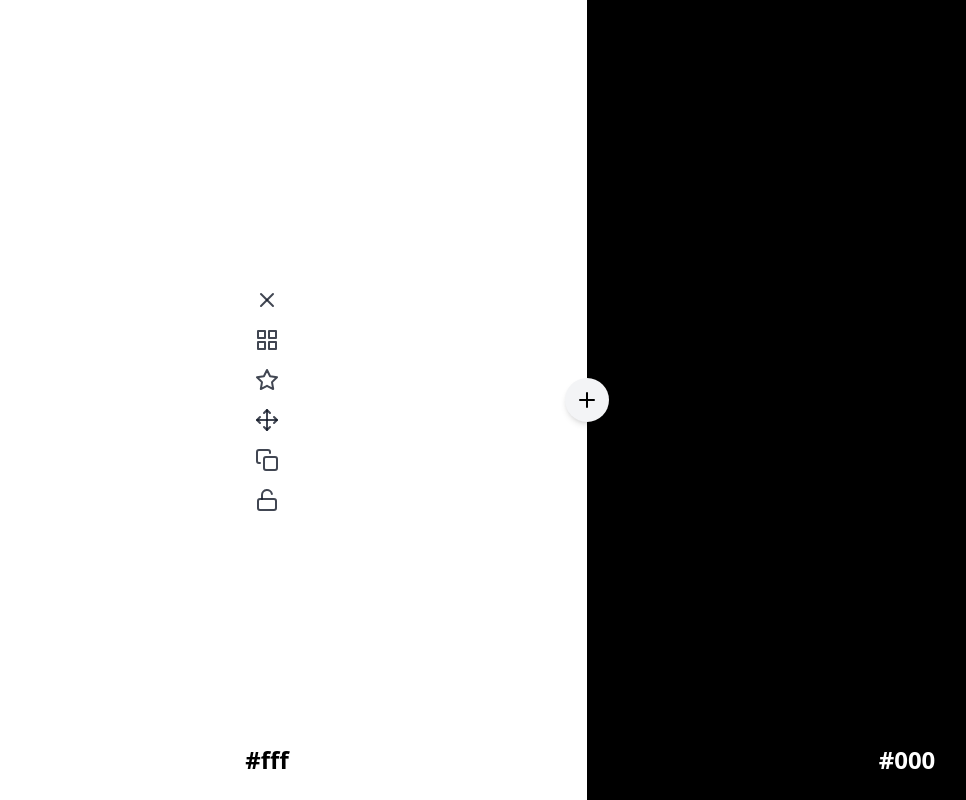
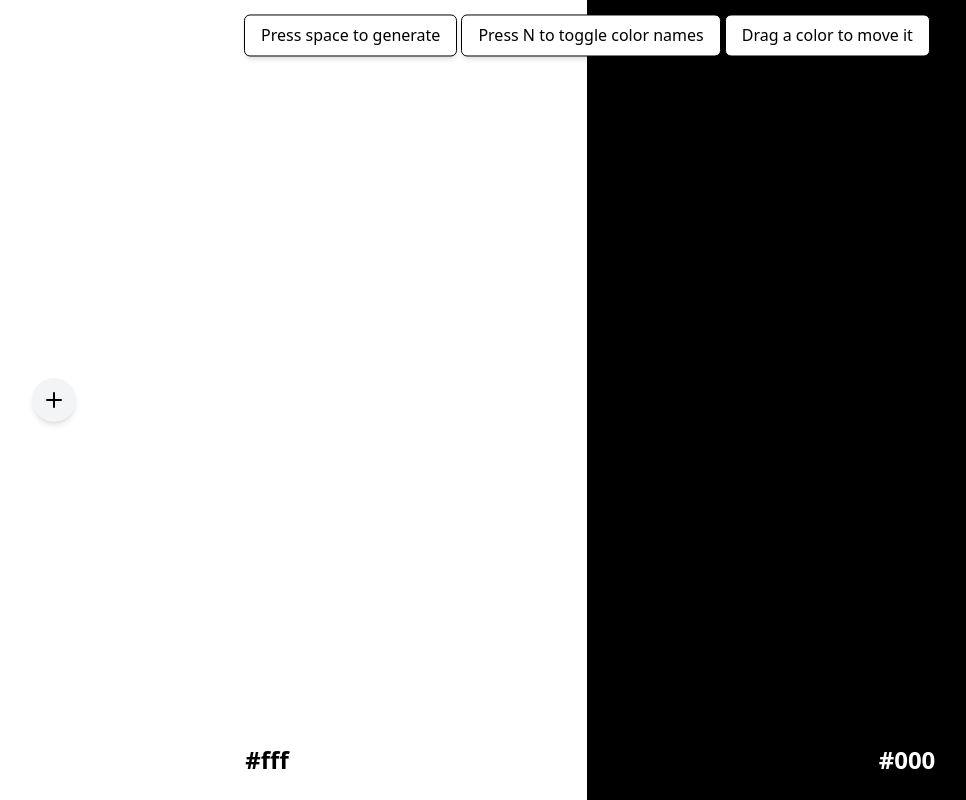
Before and after one commit to imMatheus/colors, a React (Create React App) app: page /fff-000 in a window 1280 px wide. Shown: the whole page, without its empty margins (53-1019 px from the left). Built offline with nearby package versions, Linux system fonts and the light colour scheme.

Commit message:
Cleanded up for netlify

```diff
--- a/src/App.js
+++ b/src/App.js
@@ -8,15 +8,11 @@ import {
 import CardsView from './components/CardsView'
 
 function App() {
+    console.log('Made by 3m@nu31, $1m0n and M@7h3u$')
     return (
         <Router>
             <Routes>
-                <Route
-                    exact
-                    path='/'
-                    element={<h1>hej</h1>}
-                    // element={<Navigate to='/fff-777-000' />}
-                />
+                <Route exact path='/' element={<Navigate to='/fff-000' />} />
                 <Route path='*' element={<CardsView />} />
             </Routes>
         </Router>
--- a/src/components/Card.jsx
+++ b/src/components/Card.jsx
@@ -1,5 +1,5 @@
-import React, { useState } from 'react'
-import { X, Grid, Star, Move, Copy, Lock, Unlock, Plus } from 'react-feather'
+import React, { useEffect, useState } from 'react'
+import { X, Move, Plus } from 'react-feather'
 import Color from 'color'
 import nearestColor from 'nearest-color'
 import colorNameList from 'color-name-list'
@@ -20,19 +20,26 @@ function Option({ children, className, isLight, onClick }) {
     )
 }
 
-export default function Card({ color, index, provider }) {
+export default function Card({ color, index, provider, showColorName }) {
     color = color.replaceAll('#', '')
     const { pathname } = useLocation()
+    const [colorName, setColorName] = useState(null)
     const isLight = Color('#' + color.replaceAll('#', '')).isLight()
     const navigate = useNavigate()
-    const [hover, setHover] = useState(false)
-    const colors = pathname.replace('/', '').split('-')
+    const colors = pathname.replace('/', '').split('-') //TODO fixa det här
 
-    // const colorList = colorNameList.reduce(
-    //     (o, { name, hex }) => Object.assign(o, { [name]: hex }),
-    //     {}
-    // )
-    // const nearest = nearestColor.from(colorList)
+    useEffect(() => {
+        if (showColorName) {
+            const colorList = colorNameList.reduce(
+                (o, { name, hex }) => Object.assign(o, { [name]: hex }),
+                {}
+            )
+            const nearest = nearestColor.from(colorList)
+            setColorName(nearest('#' + color).name)
+        } else {
+            setColorName(null)
+        }
+    }, [showColorName])
 
     const removeColor = () => {
         colors.splice(index, 1)
@@ -41,12 +48,12 @@ export default function Card({ color, index, provider }) {
 
     const addColor = () => {
         if (colors.length >= 10) return
+
         let i = index + 1
         const newColors = chroma
             .scale([colors[index], colors[i] || '#000000'])
             .mode('lch')
             .colors(3)
-        console.log('newColor: ', newColors[1])
         colors.splice(i, 0, newColors[1].replaceAll('#', ''))
         navigate(`/${colors.join('-')}`)
     }
@@ -54,58 +61,62 @@ export default function Card({ color, index, provider }) {
     return (
         <div
             className='flex-1'
-            onMouseEnter={(e) => {
-                setHover(true)
-            }}
-            onMouseLeave={(e) => {
-                setHover(false)
-            }}
-            // onMouseMove={(e) => {
-            //     console.log(e)
-            // }}
             {...provider.draggableProps}
             {...provider.dragHandleProps}
             ref={provider.innerRef}
         >
             <div
-                className='p-4 h-full w-full relative flex justify-center items-end'
+                className='p-4 h-full w-full relative flex justify-center items-end bg-slate-50'
                 style={{ backgroundColor: '#' + color }}
             >
-                {hover && colors.length < 10 && (
+                {colors.length < 10 && (
+                    <>
+                        {index === 0 && (
+                            <div className='group absolute left-0 w-1/3 z-30 top-0 bottom-0 flex justify-center items-center '>
                                 <div
-                        onClick={addColor}
-                        className={`absolute rounded-full w-11 h-11 bg-gray-100 shadow-md right-0 top-1/2 -translate-y-1/2 ${
-                            index === colors.length - 1
-                                ? '-translate-x-1/2'
-                                : 'translate-x-1/2'
-                        } z-10 flex justify-center items-center`}
+                                    onClick={() => {
+                                        const newColors = chroma
+                                            .scale(['#ffffff', colors[index]])
+                                            .mode('lch')
+                                            .colors(3)
+
+                                        colors.unshift(
+                                            newColors[1].replaceAll('#', '')
+                                        )
+                                        navigate(`/${colors.join('-')}`)
+                                    }}
+                                    className='hidden group-hover:flex rounded-full w-11 h-11 bg-gray-100 shadow-md z-10 justify-center items-center'
                                 >
                                     <Plus />
                                 </div>
+                            </div>
                         )}
+
                         <div
-                    className={`absolute left-1/2 top-1/2 -translate-x-1/2 -translate-y-1/2  ${
-                        hover ? 'opacity-100' : 'opacity-0'
+                            className={`group absolute right-0 w-1/3 z-30 top-0 bottom-0 flex justify-center items-center ${
+                                index === colors.length - 1
+                                    ? '-translate-x-1/5'
+                                    : 'translate-x-1/2'
                             }`}
                         >
+                            <div
+                                onClick={addColor}
+                                className='hidden group-hover:flex rounded-full w-11 h-11 bg-gray-100 shadow-md z-10 justify-center items-center'
+                            >
+                                <Plus />
+                            </div>
+                        </div>
+                    </>
+                )}
+                <div className='absolute inset-0 group'>
+                    <div className='absolute left-1/2 top-1/2 -translate-x-1/2 -translate-y-1/2 hidden group-hover:block'>
                         <Option isLight={isLight} onClick={removeColor}>
                             <X />
-                    </Option>
-                    <Option isLight={isLight}>
-                        <Grid />
-                    </Option>
-                    <Option isLight={isLight}>
-                        <Star />
                         </Option>
                         <Option className='cursor-grab' isLight={isLight}>
                             <Move />
                         </Option>
-                    <Option isLight={isLight}>
-                        <Copy />
-                    </Option>
-                    <Option isLight={isLight}>
-                        <Unlock />
-                    </Option>
+                    </div>
                 </div>
                 <div className='text-center'>
                     {isLight ? (
@@ -117,15 +128,17 @@ export default function Card({ color, index, provider }) {
                             #{color}
                         </h3>
                     )}
-                    {/* {isLight ? (
+
+                    {showColorName &&
+                        (isLight ? (
                             <p className='text-black/80 font-semibold'>
-                            {nearest('#' + color).name}
+                                {colorName || '...'}
                             </p>
                         ) : (
                             <p className='text-white/80  font-semibold'>
-                            {nearest('#' + color).name}
+                                {colorName || '...'}
                             </p>
-                    )} */}
+                        ))}
                 </div>
             </div>
         </div>
--- a/src/components/CardsView.jsx
+++ b/src/components/CardsView.jsx
@@ -12,8 +12,8 @@ export default function CardsView() {
     const [loading, setLoading] = useState(false)
     const [colors, _setColors] = useState(pathname.replace('/', '').split('-'))
     const colorsRef = useRef(colors)
-    const renders = useRef(0)
-    console.log('renders:', ++renders.current)
+    const [showColorName, setShowColorName] = useState(false)
+    const [hasPressedSpace, setHasPressedSpace] = useState(false)
     const setColors = (data) => {
         colorsRef.current = data
         _setColors(data)
@@ -25,8 +25,12 @@ export default function CardsView() {
 
     useEffect(() => {
         window.addEventListener('keydown', (event) => {
+            if (event.code === 'KeyN') {
+                setShowColorName((c) => !c)
+            }
             if (!loading && event.code === 'Space') {
                 setLoading(true)
+                setHasPressedSpace(true)
 
                 const c = chroma
                     .scale([
@@ -43,15 +47,12 @@ export default function CardsView() {
                     ])
                     .mode('lch')
                     .colors(colorsRef.current.length)
-                console.log(c)
                 setColors(c)
             }
         })
 
         return () => {
-            window.removeEventListener('keydown', (event) => {
-                console.log('A key wasssss pressed', event)
-            })
+            window.removeEventListener('keydown', (event) => {})
         }
     }, [])
 
@@ -64,7 +65,6 @@ export default function CardsView() {
     }, [colors])
 
     function handleDragEnd(result) {
-        console.log(result)
         const items = Array.from(colors)
         const [removed] = items.splice(result.source.index, 1)
         items.splice(result.destination.index, 0, removed)
@@ -73,6 +73,19 @@ export default function CardsView() {
 
     return (
         <main>
+            {!hasPressedSpace && (
+                <div className='absolute top-4 flex justify-center w-screen gap-1'>
+                    <div className='rounded-md shadow-md z-30 py-2 px-4 border text-black border-black bg-white animate-bounce'>
+                        Press space to generate
+                    </div>
+                    <div className='rounded-md shadow-md z-30 py-2 px-4 border text-black border-black bg-white animate-bounce'>
+                        Press N to toggle color names
+                    </div>
+                    <div className='rounded-md shadow-md z-30 py-2 px-4 border text-black border-black bg-white animate-bounce'>
+                        Drag a color to move it
+                    </div>
+                </div>
+            )}
             <DragDropContext onDragEnd={handleDragEnd}>
                 <Droppable droppableId='colors' direction='horizontal'>
                     {(provider) => (
@@ -84,13 +97,15 @@ export default function CardsView() {
                             {colors.map((color, index) => (
                                 <Draggable
                                     key={color}
-                                    draggableId={index.toString()}
+                                    draggableId={color}
                                     index={index}
                                 >
                                     {(provider) => (
                                         <Card
                                             color={color}
                                             index={index}
+                                            key={color}
+                                            showColorName={showColorName}
                                             provider={provider}
                                         />
                                     )}
```
Lines whose indentation alone changed are shown as unchanged.
